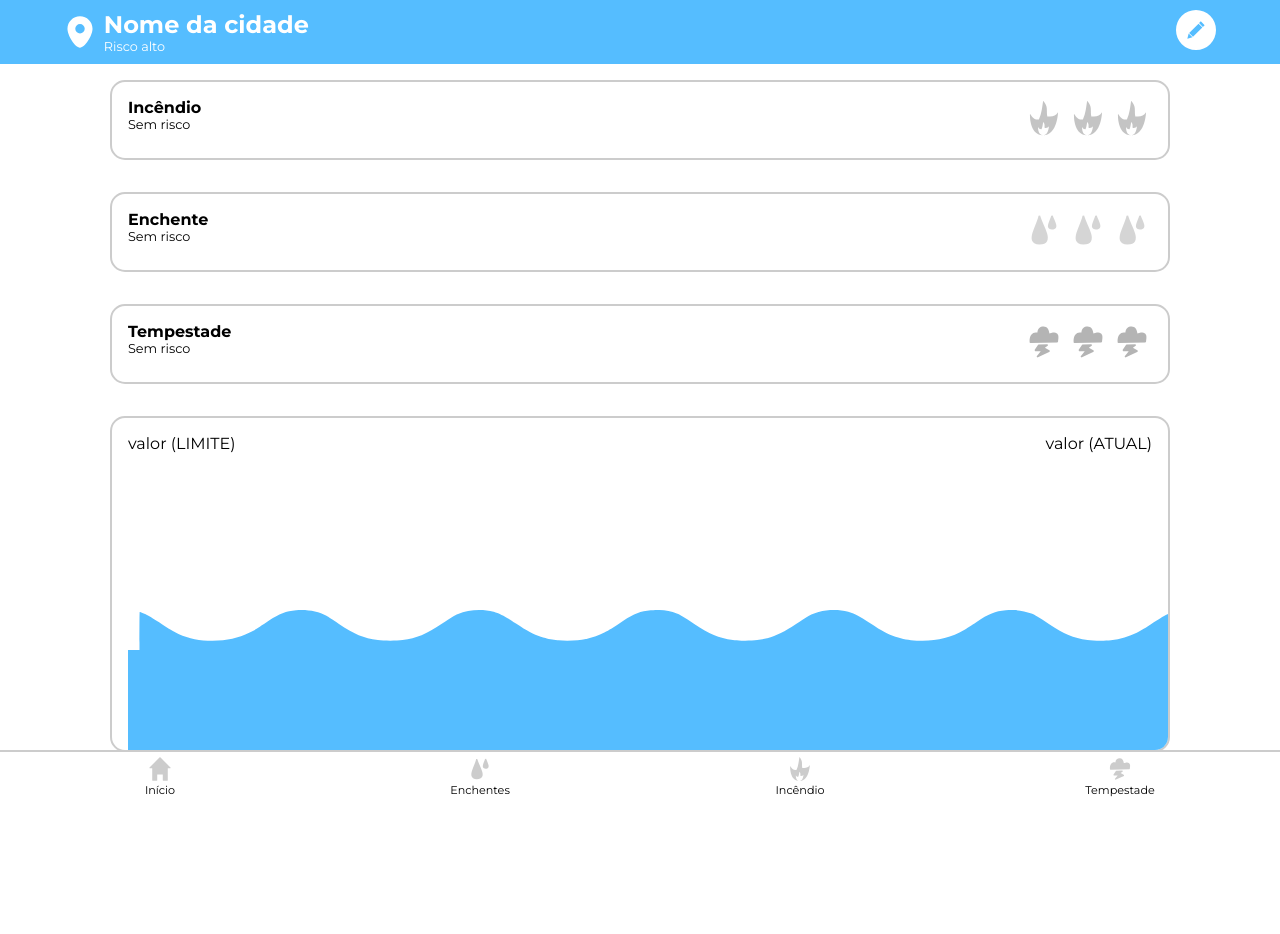
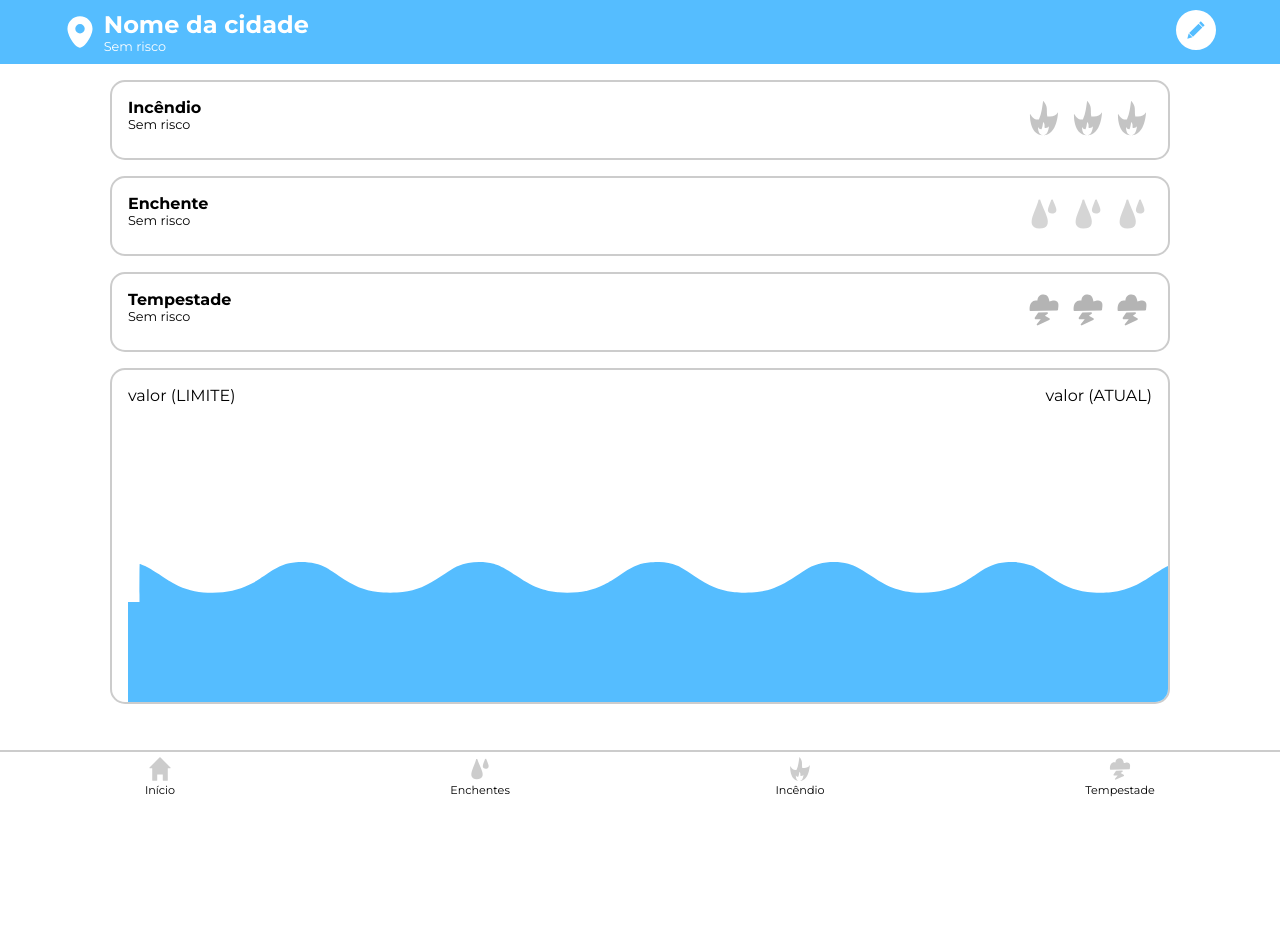
Before and after one commit to JPeMANY/desastresClimaticos, a plain HTML site: page index.html in a window 1280 px wide. After the commit the page ends 870 px from the top, so only its background shows below. Drawn offline with Linux system fonts and the light colour scheme.

Commit message:
Atualizações

```diff
--- a/estilos/inicio.css
+++ b/estilos/inicio.css
@@ -59,7 +59,7 @@ body {
     display: flex;
     flex-direction: column;
     align-items: center;
-    gap: 2rem;
+    gap: 1rem;
   }
 
     .conteudo .cartao {
--- a/index.html
+++ b/index.html
@@ -15,7 +15,7 @@
             <img src="assets/localBranco.svg" alt="local">
             <div class="titulo">
                 <h1>Nome da cidade</h1>
-                <span>Risco alto</span>
+                <span>Sem risco</span>
             </div>
             <div class="editarRegiao">
                 <img src="assets/lapisBranco.svg" alt="lapis">
@@ -117,5 +117,7 @@
         </div>
     </div>
 
+    <script src="scripts/inicio.js"></script>
+    <script src="scripts/login.js"></script>
 </body>
 </html>
```
Also changed, not shown: scripts/inicio.js (added), scripts/login.js (added).
